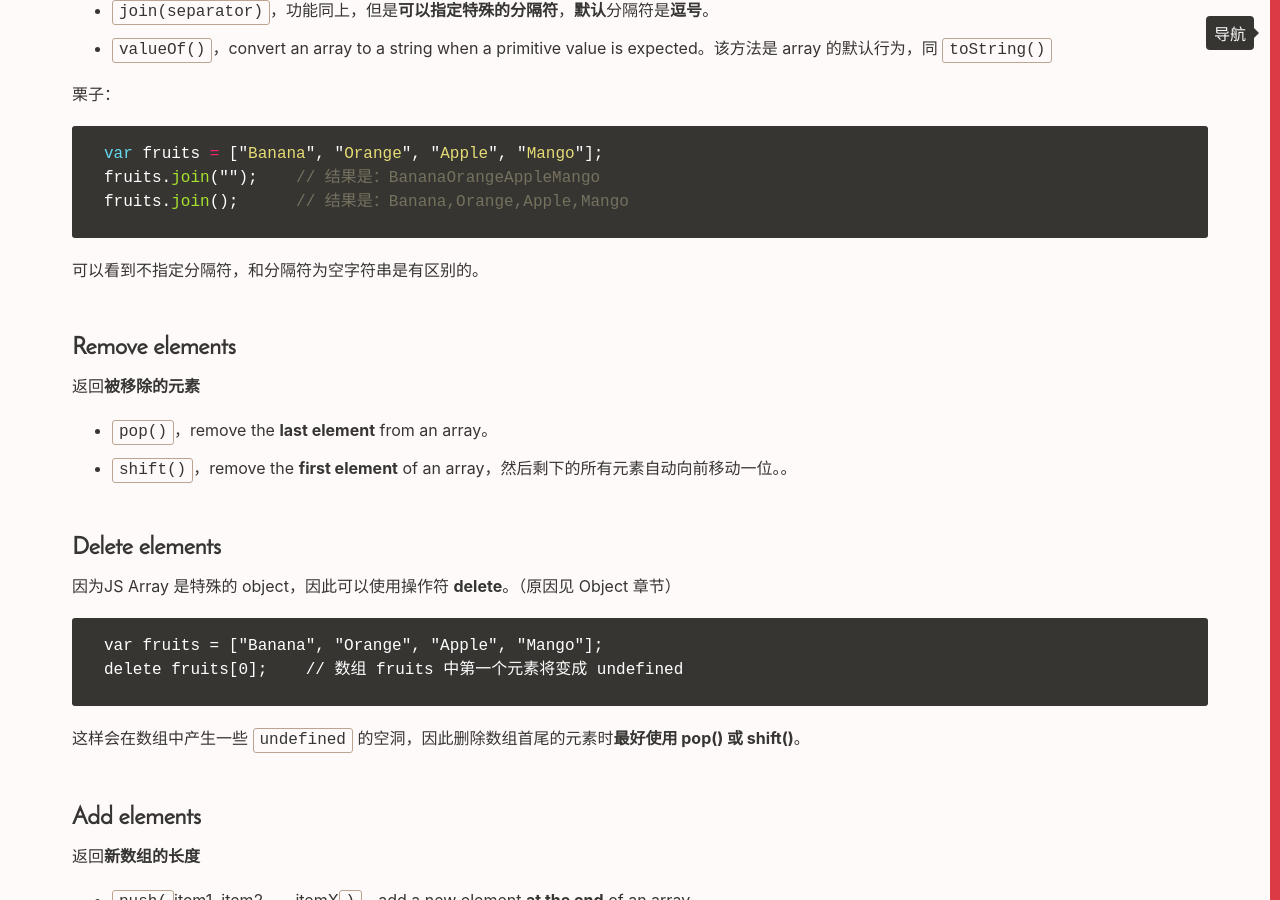
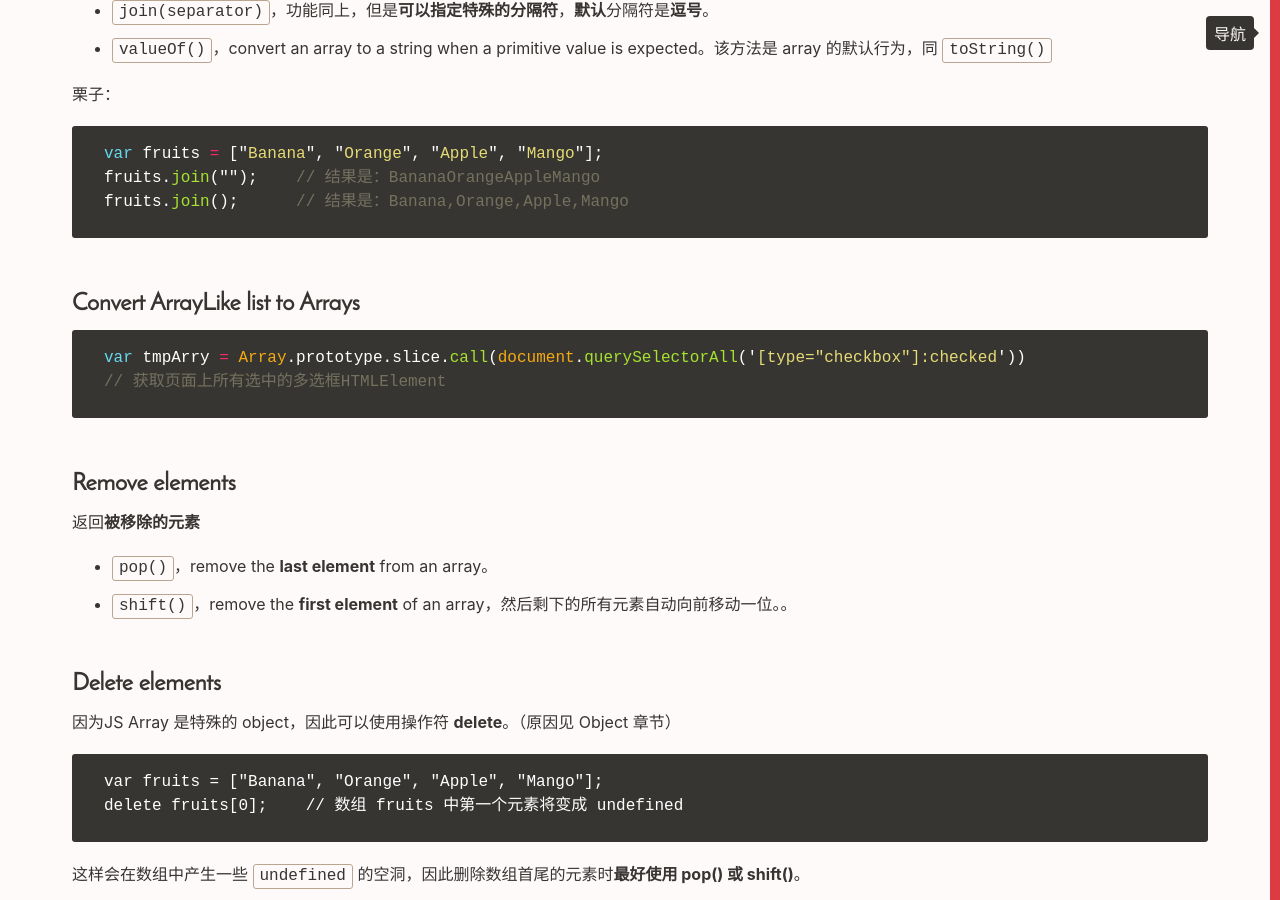
Before and after one commit to Vivi-wu/dive-into-web, a Jekyll site: the page built from _posts/2015-05-06-JavaScript-Arrays.markdown, in a window 1280 px wide and 900 px high, scrolled down 2536 px. Built offline with Jekyll 4.4.1, drawn with Linux system fonts in a browser that asks for light colours.

Commit message:
Update 日期、数组相关文章

````diff
--- a/_posts/2014-04-21-HTML-Input-Types.markdown
+++ b/_posts/2014-04-21-HTML-Input-Types.markdown
@@ -90,7 +90,7 @@ category: HTML
 
 用于日期的输入区域，根据浏览器支持情况，一个 date picker 会出现在输入框下方。此外，可以对日期的取值加一些限制，添加 _min_，_max_，_step_ 特性等。
 
-输入框展示的 date 字符串格式因用户系统选择的 locale 设置而异，但 `HTMLInputElement.value` 得到的总是 yyyy-mm-dd 格式的日期字符串。
+输入框展示的 date 字符串格式因用户系统选择的 locale 设置而异，但 `HTMLInputElement.value` 得到的总是 **yyyy-mm-dd** 格式的日期字符串。
 
 注意：目前 IE、FF、Safari 不支持日期有关（month，week，date）的输入类型。
 
@@ -105,6 +105,8 @@ category: HTML
     <input type="datetime-local">
 
 允许用户选择一个日期和时间（不是时区）。根据浏览器支持情况，一个日期选择器会出现在输入区域上。
+
+输入框展示的 datetime 字符串格式因用户系统选择的 locale 设置而异，但 `HTMLInputElement.value` 得到的总是 **yyyy-MM-ddThh:mm** 格式的日期时间字符串。
 
 注意：目前 IE、FF、Safari 不支持时间相关的（包括 time）输入类型。
 
--- a/_posts/2015-05-04-JavaScript-Date.markdown
+++ b/_posts/2015-05-04-JavaScript-Date.markdown
@@ -183,7 +183,7 @@ document.getElementById("demo").innerHTML = days[d.getDay()];
 </tr>
 </tbody></table>
 
-`setDate()` method can also be used to add days to a date. If adding days, **shifts the month or year**, the **changes are handled automatically by the Date object**. 比如计算距离今天多少天以后是几月几号星期几。JS会自动帮你跨月份甚至跨年份。
+`setDate(n)` method can also be used to add days to a date. If adding days, **shifts the month or year**, the **changes are handled automatically by the Date object**. 比如计算距离今天多少天以后是几月几号星期几，JS会自动帮你跨月份甚至跨年份。
 
 ### Parsing Date
 
--- a/_posts/2015-05-06-JavaScript-Arrays.markdown
+++ b/_posts/2015-05-06-JavaScript-Arrays.markdown
@@ -93,7 +93,12 @@ fruits.join("");    // 结果是：BananaOrangeAppleMango
 fruits.join();      // 结果是：Banana,Orange,Apple,Mango
 ```
 
-可以看到不指定分隔符，和分隔符为空字符串是有区别的。
+### Convert ArrayLike list to Arrays
+
+```js
+var tmpArry = Array.prototype.slice.call(document.querySelectorAll('[type="checkbox"]:checked'))
+// 获取页面上所有选中的多选框HTMLElement
+```
 
 ### Remove elements
 
````
Also changed, not shown: other parts of _posts/2015-05-04-JavaScript-Date.markdown (+1 -1 lines).
